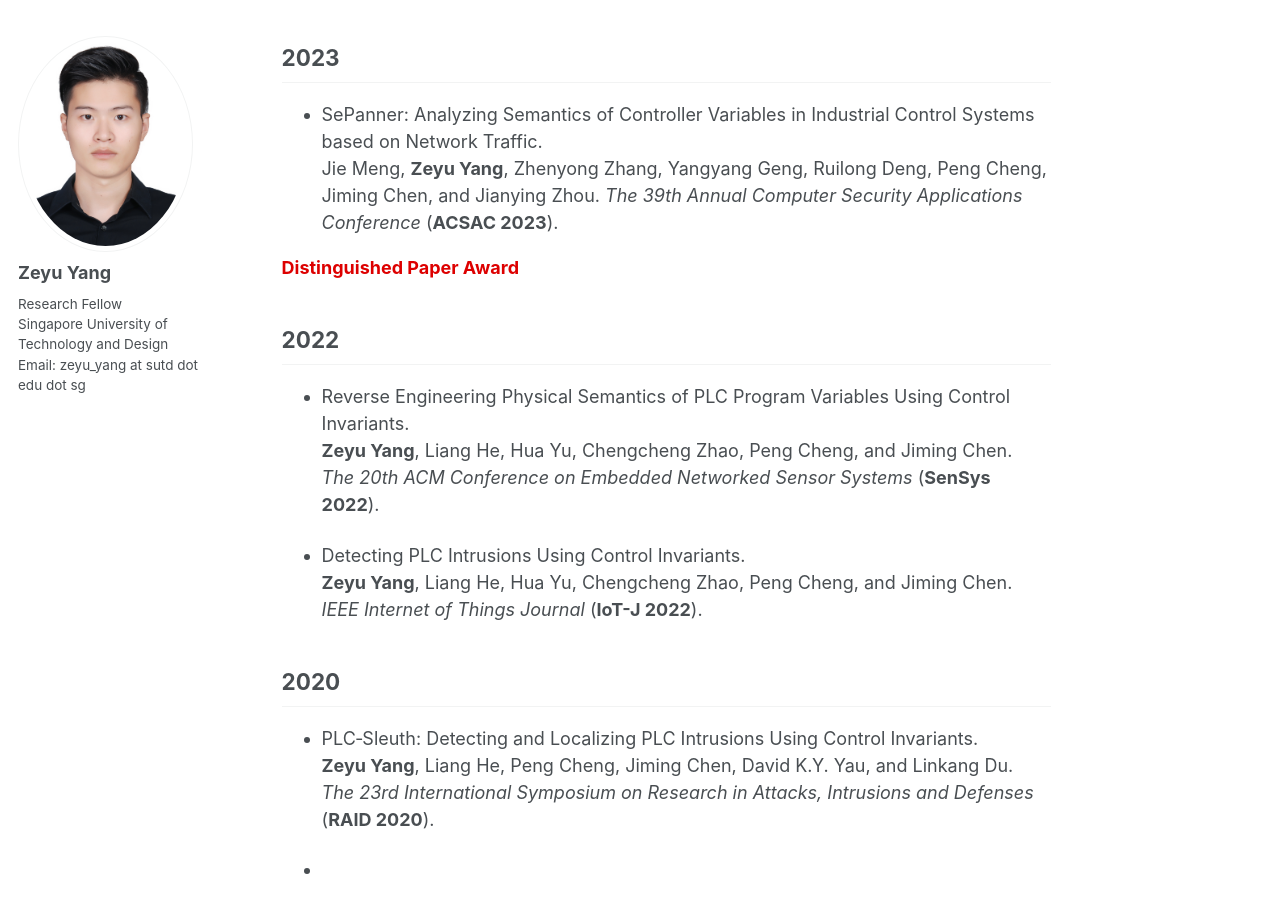
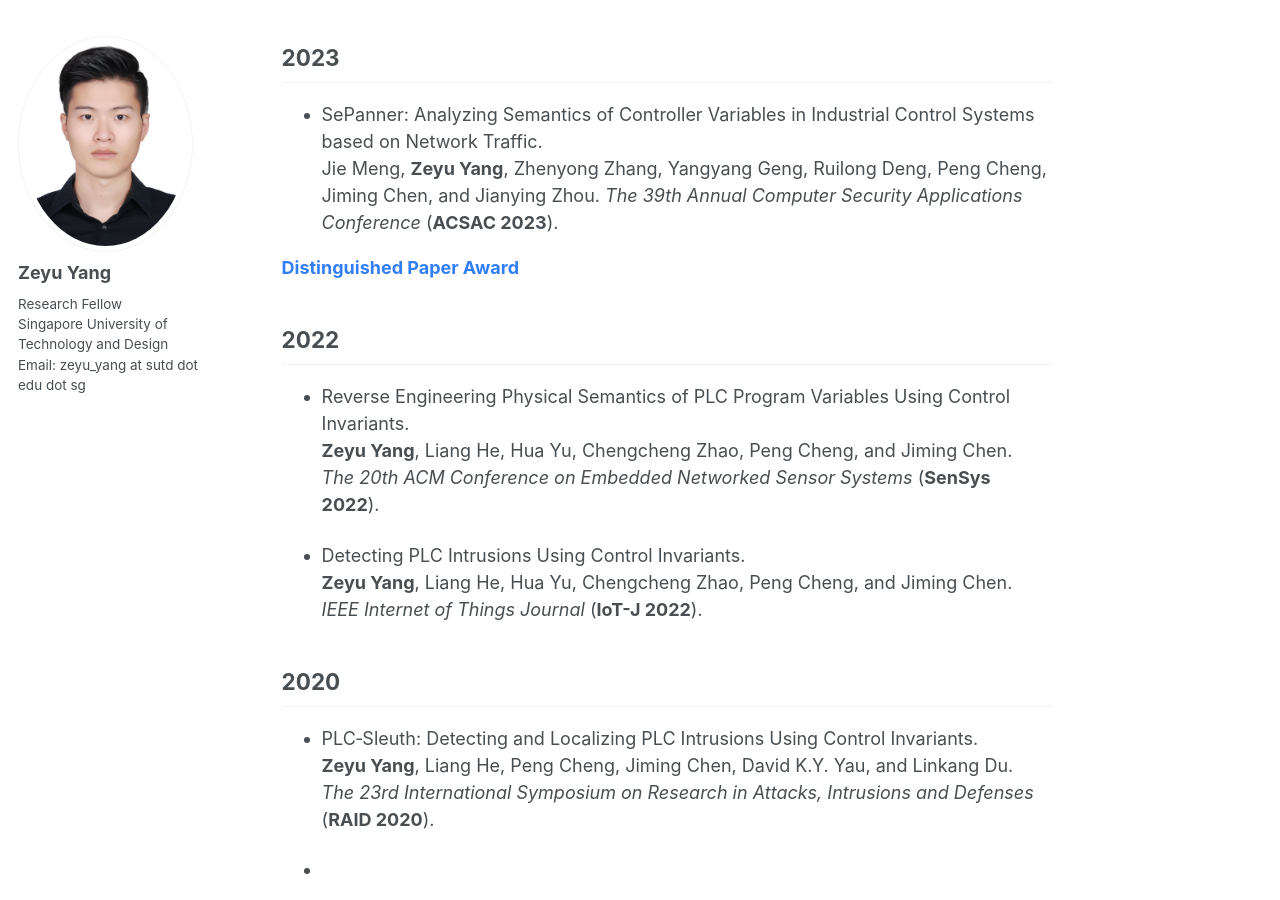
Before and after one commit to zeyuid/zeyuid.github.io, a Jekyll site: the page built from _pages/publications.md, in a window 1280 px wide and 900 px high, scrolled down 503 px. Built offline with Jekyll 4.4.1, drawn with Linux system fonts in a browser that asks for light colours.

Commit message:
add file

```diff
--- a/_pages/publications.md
+++ b/_pages/publications.md
@@ -28,7 +28,7 @@ Zhen Qin, <b>Zeyu Yang</b>, Yangyang Geng, Xin Che, Tianyi Wang, Hengye Zhu, Pen
 <br>
 Jie Meng, <b>Zeyu Yang</b>, Zhenyong Zhang, Yangyang Geng, Ruilong Deng, Peng Cheng, Jiming Chen, and Jianying Zhou.
 <i>The 39th Annual Computer Security Applications Conference</i> (**ACSAC 2023**).
-<font color="#dd0000"><b>Distinguished Paper Award</b></font>
+<font color="#327ef6"><b>Distinguished Paper Award</b></font>
 
 ## 2022
 
@@ -55,7 +55,7 @@ Jie Meng, <b>Zeyu Yang</b>, Zhenyong Zhang, Yangyang Geng, Ruilong Deng, Peng Ch
 <i>The 23rd International Symposium on Research in Attacks, Intrusions and Defenses</i> (**RAID 2020**).
 
 *
-<font color="#dd0000"><b>[Demo]</b></font>
+<font color="#7cc868"><b>[Demo]</b></font>
 Diagnosing PLC Using Control Invariants.
 [[Demo Video]](https://www.youtube.com/watch?v=2ZVj5IUiN_k)
 <br>
```
